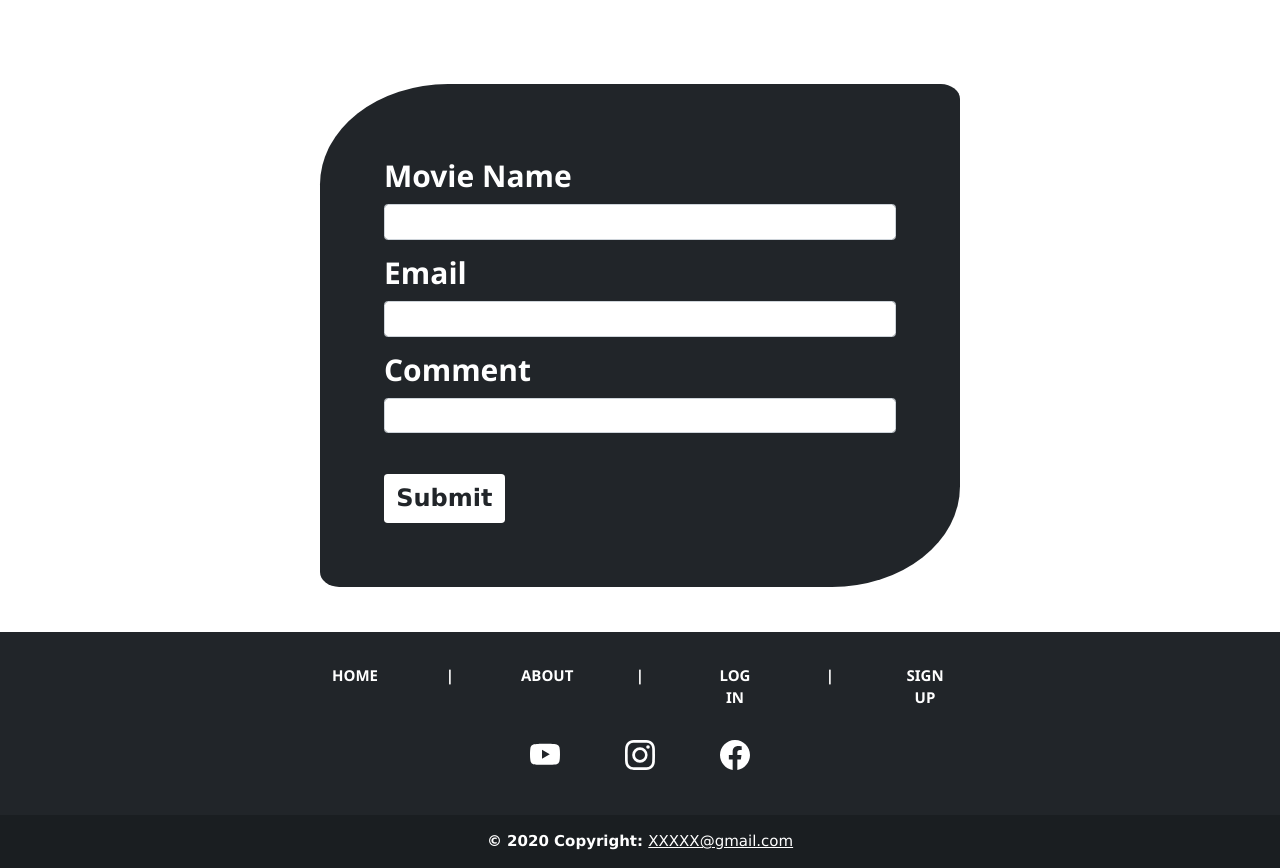
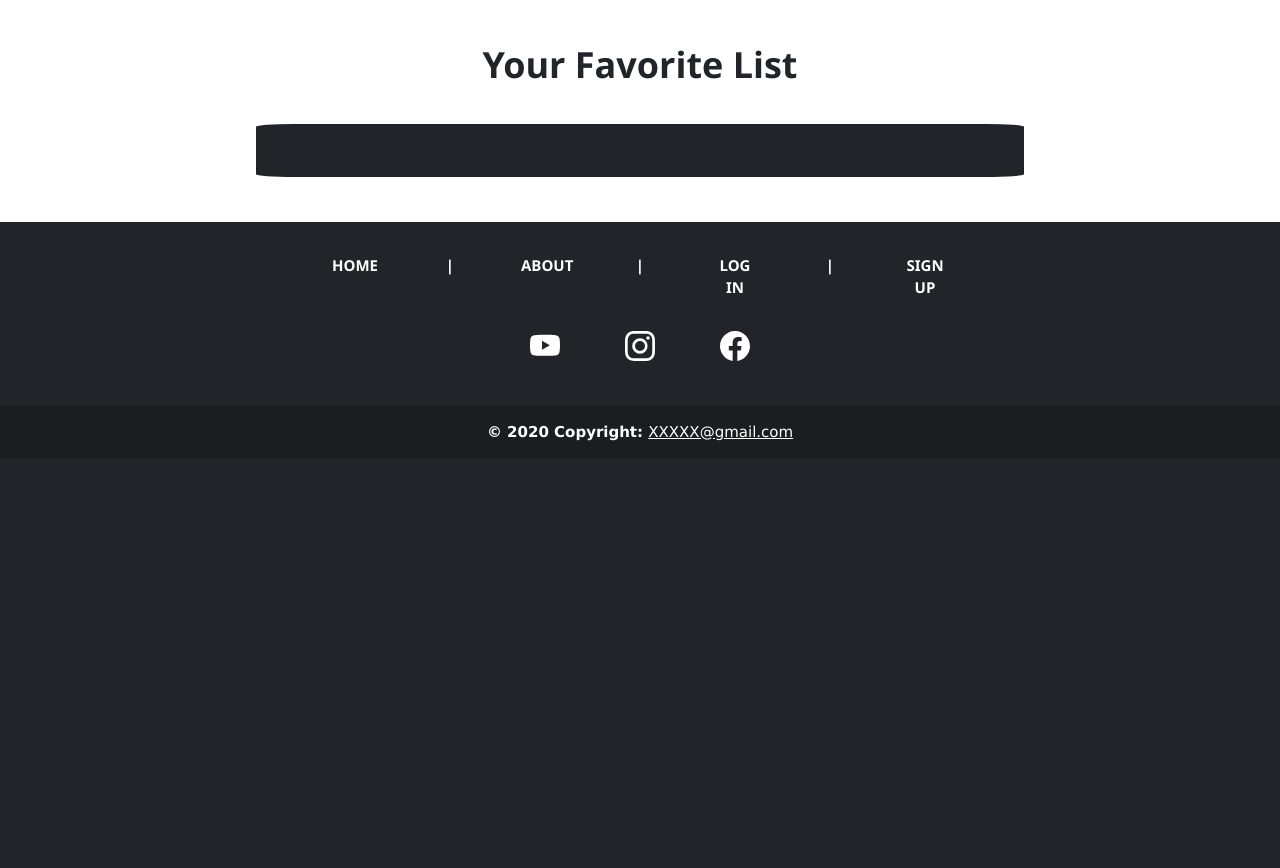
Before and after one commit to yara-amr/online-movies, a Flask app: page /Add_comment in a window 1280 px wide. Shown: the part 359-1227 px from the top of the page. After the commit the page ends 800 px from the top, so only its background shows below. Run offline with Flask 2, Linux system fonts and the light colour scheme.

Commit message:
Update Add_comment.html

```diff
--- a/templates/Add_comment.html
+++ b/templates/Add_comment.html
@@ -1,41 +1,38 @@
+ (27 sloc)  1010 Bytes
 {% extends 'base.html' %}
 
-<h1>{% block title %}Add Comment{% endblock %}</h1>
-
-{% block header %}<h1>Pleaes Full All field </h1>{% endblock %}
+<h1>{% block title %}Favorite List{% endblock %}</h1>
 
 {% block content %}
-<!--Div-->
-<div style="margin: auto; margin-top: 10%; width: 50%; padding: 5%; background-color: #212529; color: white; border-radius: 20% 3%;">
+
+
 <!--Form-->
-    <form method="post" >
-        <!--First Div-->
-        <div class="mb-3">
-          <h2><b>Movie Name</b></h2>
-          <input name ="name" type="name" class="form-control" id="exampleInputEmail1" aria-describedby="emailHelp">
+<form method="POST" >
+    <h1 style="text-align: center; margin-top: 5%; font-weight: bolder; ">Your Favorite List</h1>
+
+    <!--Main card-->
+    <div class="card text-white bg-dark mb-3" style="width: 60%; margin:auto; margin-top: 3%; padding: 2%; border-radius: 5%;">
+
+          {% for r in row %}
+            <!--Card-->
+            <div class="card" style=" font-weight: bolder; width: 100%;">
+                <!--Card Body-->
+                <div class="card-body">
+                    <p class="card-text" style="color: black;">{{ r["movie_name"]}}</p>
                 </div>
-        <!--End Of First Div-->
+                <!--End OF Card Body-->
 
-        <!--Second Div-->
-        <div class="mb-3">
-          <h2><b>Email</b></h2>
-          <input name ="email" type="email" class="form-control" id="exampleInputEmail1" aria-describedby="emailHelp">
             </div>
-        <!--End Of Seconf Div-->
+            <br>
+            <!--End Of Card-->
+            {% endfor %}
 
-        <!--Third Div-->
-        <div class="mb-3">
-          <h2><b>Comment</b></h2>
-            <input name ="comment" type="text" class="form-control" id="exampleInputEmail1" aria-describedby="emailHelp">
         </div>
-        <!--End Of Third Div-->
+        <!--End Of card-body-->
 
-        <!--Submit Btn-->
-        <button type="submit" class="btn" style="font-weight: bolder; margin-top: 5%; background-color:white; font-size: x-large;">Submit</button>
-        <!--End Of Submit Btn-->
+    </div>
+    <!--End Of Main card-->
 
 </form>
 <!--End Of Form-->
-</div>
-<!--End Of Div-->
 {% endblock %}
```
Lines whose indentation alone changed are shown as unchanged.
